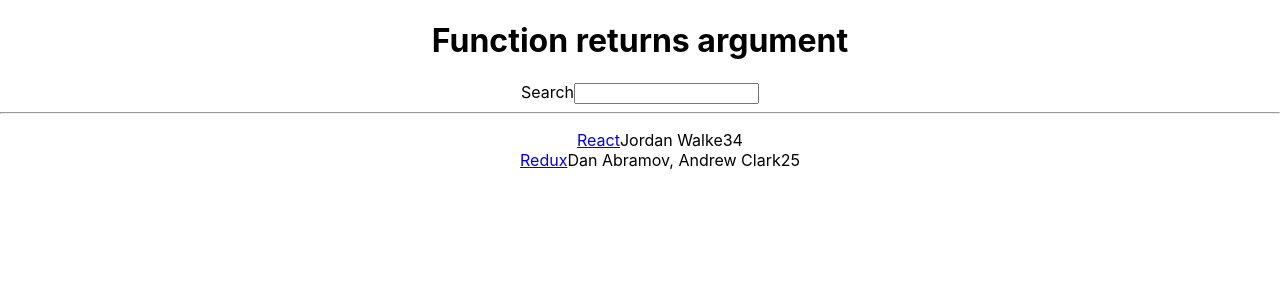
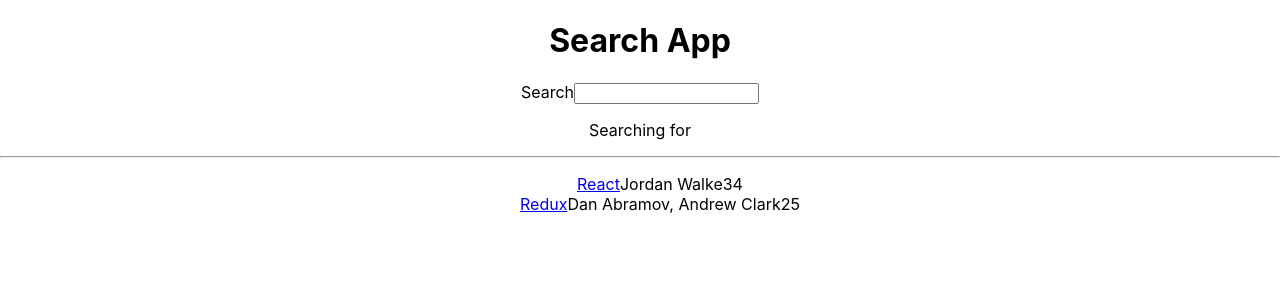
Before and after one commit to The-Flying-Dev/React-User-Stories, a React (Create React App) app: page / in a window 1280 px wide. Shown: the top 300 px of the page. Built offline with nearby package versions, Linux system fonts and the light colour scheme.

Commit message:
separation of concern

```diff
--- a/src/App.js
+++ b/src/App.js
@@ -1,32 +1,13 @@
 import React from 'react';
+import List from './List';
+import Search from './Search';
 import './App.css';
-
 
 
 function getTitle(title) {
   return title;
 }
 
-//component definition
-
-const List = ({ list }) => {
-  return (
-    <ul style={{listStyle: 'none'}}>
-
-      {list.map((item) => {
-        return (
-          <li key={item.objectID}>
-            <span><a href={item.url}>{item.title}</a></span>
-            <span>{item.author}</span>
-            <span>{item.num_comments}</span>
-            <span>{item.points}</span>
-          </li>
-        );
-      })}
-    </ul>
-
-  );
-}
 
 const App = () => {
 
@@ -49,27 +30,19 @@
     },
   ];
 
-  const handleChange = event => {
-    console.log(event.target.value);
+  //callback handler
+  const handleSearch = event => {
+    console.log(event.target.value)
   };
+
 
   return (
     <div className="App">
-      <h1>Function returns {getTitle('argument')}</h1>
+      <h1>Search {getTitle('App')}</h1>
 
-      <label
-        htmlFor='search'
-      >
-        Search
-      </label>
+      <Search onSearch={handleSearch} />
+      <hr />
 
-      <input
-        id='search'
-        type='text'
-        onChange={handleChange}
-      />
-
-      <hr />
       {/* component instance, used like any other html element */}
        <List list={stories}/>
     </div>
--- /dev/null
+++ b/src/List.js
@@ -0,0 +1,23 @@
+import React from 'react';
+
+//component definition
+const List = ({ list }) => {
+  return (
+    <ul style={{listStyle: 'none'}}>
+
+      {list.map((item) => {
+        return (
+          <li key={item.objectID}>
+            <span><a href={item.url}>{item.title}</a></span>
+            <span>{item.author}</span>
+            <span>{item.num_comments}</span>
+            <span>{item.points}</span>
+          </li>
+        );
+      })}
+    </ul>
+
+  );
+}
+
+export default List;
--- /dev/null
+++ b/src/Search.js
@@ -0,0 +1,27 @@
+import React, { useState } from 'react';
+
+
+const Search = props => {
+
+  const [searchTerm, setSearchTerm] = useState('');
+
+  const handleChange = event => {
+    setSearchTerm(event.target.value);
+
+    props.onSearch(event);
+  };
+
+  return (
+    <div>
+
+      <label htmlFor='search'>Search</label>
+      <input id='search' type='text' onChange={handleChange} />
+      <p>
+        Searching for <strong>{searchTerm}</strong>
+      </p>
+
+    </div>
+  );
+};
+
+export default Search;
```
